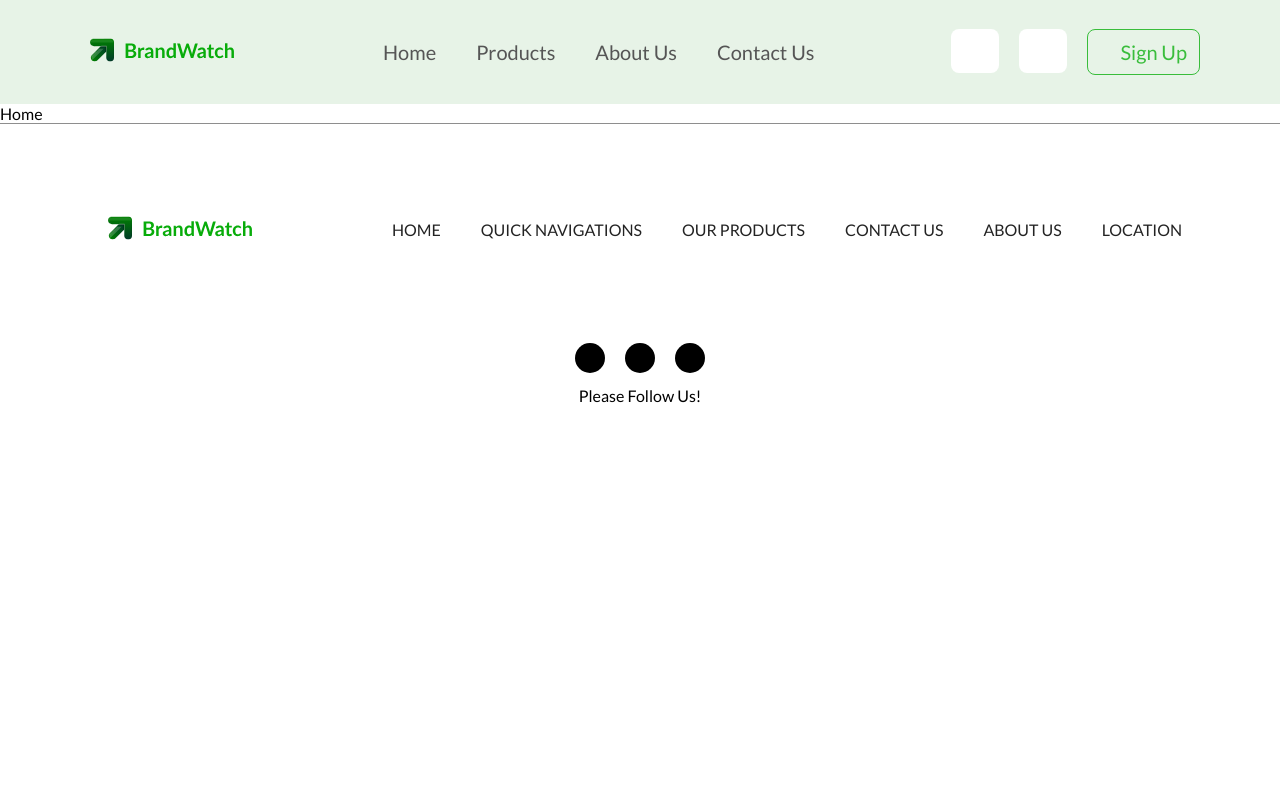
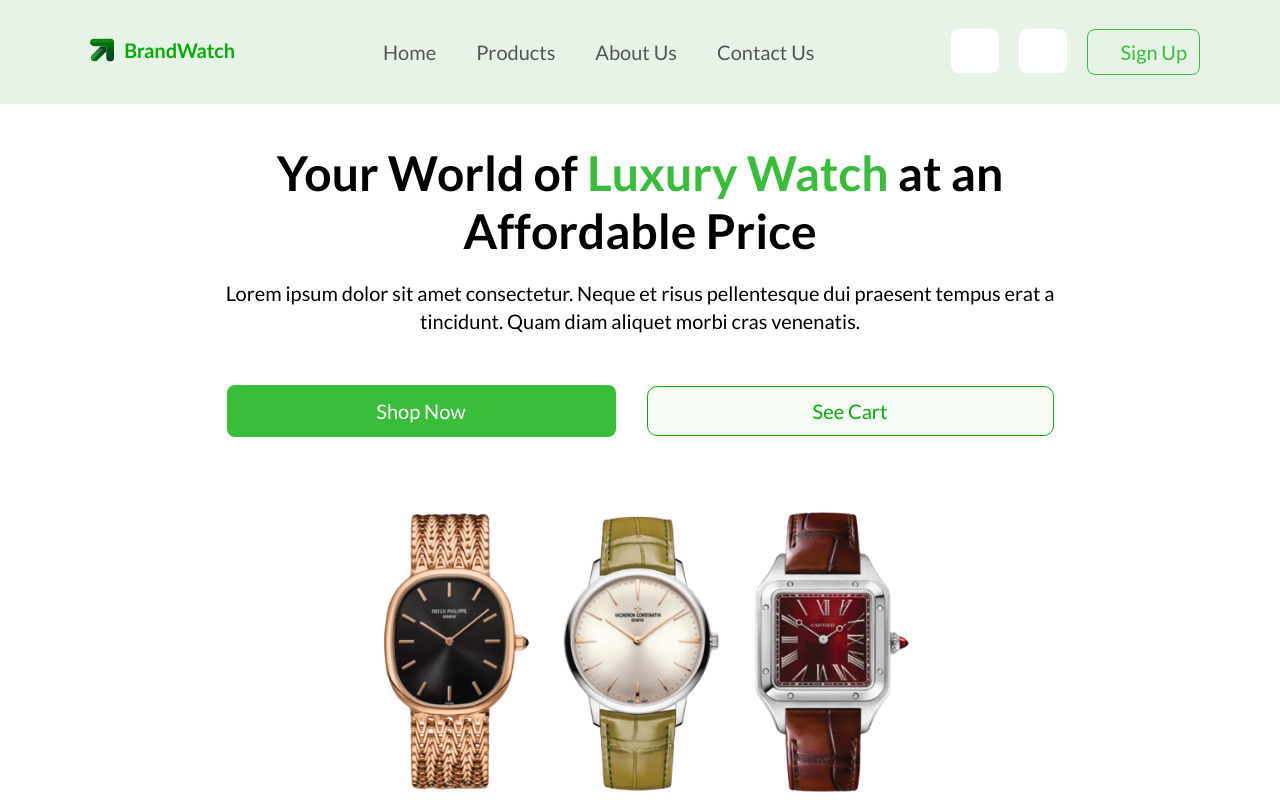
Before and after one commit to Mmeso1/Timbu-Cloud-shop, a React (Vite) app: page / in a window 1280 px wide. Shown: the top 800 px of the page. Built offline with nearby package versions, Linux system fonts and the light colour scheme; some icons are missing.

Commit message:
I decided to finish the Timbu-Cloud-Shop website. I just did the header section of the home page

```diff
--- a/package.json
+++ b/package.json
@@ -13,6 +13,7 @@
   },
   "dependencies": {
     "@iconify/react": "^5.0.1",
+    "animate.css": "^4.1.1",
     "react": "^18.3.1",
     "react-dom": "^18.3.1",
     "react-router-dom": "^6.24.1"
--- a/src/App.css
+++ b/src/App.css
@@ -7,15 +7,14 @@
 .App {
   display: flex;
   flex-direction: column;
-  height: 100vh;
+  min-height: 100vh;
   color: var(--primary-text-color);
   font-family: var(--font-family);
 }
 
-/* .App-body {
-  margin: 0 auto;
-  max-width: 100%;
-} */
+.App-body {
+  flex-grow: 1; /* Allows content to take up remaining space */
+}
 
 /* Nav */
 
@@ -33,6 +32,16 @@
   font-weight: 400;
   line-height: 24px;
 }
+
+/* .App-nav:active {
+  font-family: Lato;
+  font-weight: 600;
+  font-size: 20px;
+  line-height: 24px;
+  letter-spacing: 0%;
+
+  border-bottom: 1px solid rgba(0, 0, 0, 1);
+} */
 
 .hamburger {
   display: none;
--- /dev/null
+++ b/src/components/Home/Home.css
@@ -0,0 +1,85 @@
+:root {
+  --primary-color: rgb(8, 172, 10);
+  --font-family: "Lato", sans-serif;
+  --font-weight-600: 600;
+  --font-weight-500: 500;
+}
+
+.header {
+  display: flex;
+  flex-direction: column;
+  justify-content: center;
+  align-items: center;
+  font-family: var(--font-family);
+
+  max-width: 846px;
+  width: 100%;
+  min-height: 350px;
+  padding-top: 40px;
+  padding-bottom: 30px;
+  gap: 70px;
+  margin: 0 auto;
+}
+
+.header .texts {
+  display: flex;
+  flex-direction: column;
+  align-items: center;
+  gap: 50px;
+}
+
+.header .texts .txt .main-text {
+  font-weight: var(--font-weight-600);
+  font-size: 48px;
+  line-height: 57.6px;
+  text-align: center;
+  margin-bottom: 20px;
+}
+.header .texts .txt .main-text span {
+  color: var(--primary-color);
+}
+
+.header .texts .txt .sub-text {
+  font-weight: 500;
+  font-size: 20px;
+  line-height: 28px;
+  text-align: center;
+}
+
+.cta-buttons {
+  display: flex;
+  align-items: center;
+  gap: 31px;
+}
+
+.cta-buttons button {
+  all: unset;
+  font-weight: var(--font-weight-500);
+  font-size: 20px;
+  line-height: 24px;
+
+  min-width: 365px;
+  width: 100%;
+  height: 28px;
+
+  display: inline-flex;
+  align-items: center;
+  justify-content: center;
+}
+
+.cta-buttons button:first-child {
+  background-color: var(--primary-color);
+  color: white;
+  padding: 12px;
+  border-radius: 8px;
+}
+
+.cta-buttons button:last-child {
+  color: rgba(8, 172, 10, 1);
+
+  padding: 10px 20px;
+  background: rgba(245, 252, 245, 1);
+
+  border: 1px solid rgba(8, 172, 10, 1);
+  border-radius: 10px;
+}
--- a/src/components/Home/Home.jsx
+++ b/src/components/Home/Home.jsx
@@ -1,7 +1,36 @@
 import React from "react";
+import "./Home.css";
+import "animate.css";
+import watch from "../../assets/home-header-watch.svg";
 
 const Home = () => {
-  return <div>Home</div>;
+  return (
+    <>
+      <section className="header">
+        <div className="texts">
+          <div className="txt">
+            <h1 className="main-text">
+              Your World of <span>Luxury Watch</span> at an Affordable Price
+            </h1>
+            <p className="sub-text">
+              Lorem ipsum dolor sit amet consectetur. Neque et risus
+              pellentesque dui praesent tempus erat a tincidunt. Quam diam
+              aliquet morbi cras venenatis.
+            </p>
+          </div>
+          <div className="cta-buttons">
+            <button>Shop Now</button>
+            <button>See Cart</button>
+          </div>
+        </div>
+        <img
+          className="header-img animate__animated animate__fadeIn"
+          src={watch}
+          alt="header watch image"
+        />
+      </section>
+    </>
+  );
 };
 
 export default Home;
```
Also changed, not shown: src/assets/home-header-watch.svg (added), 1 other file (tests, documents, lock files or other folders).
